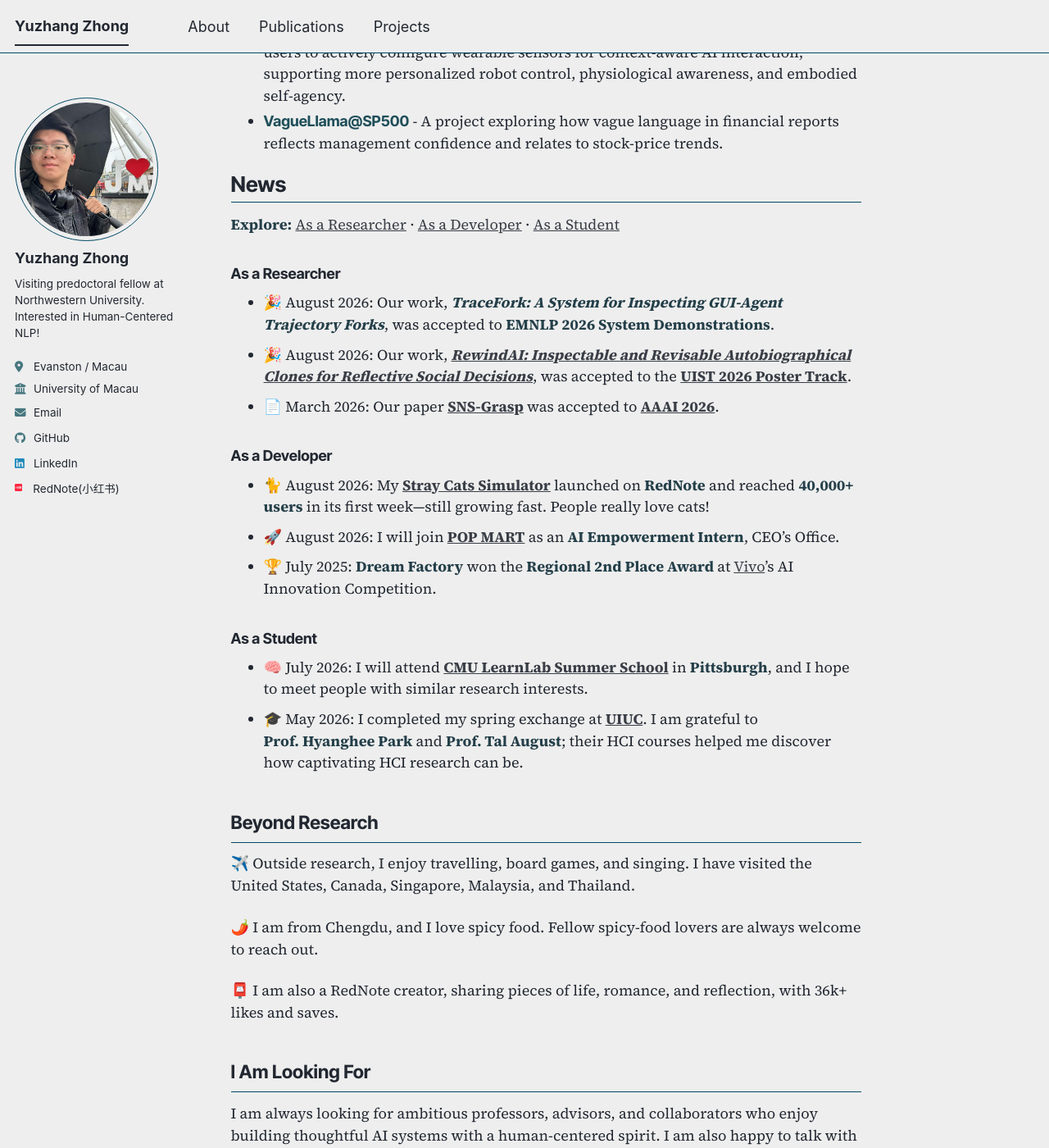
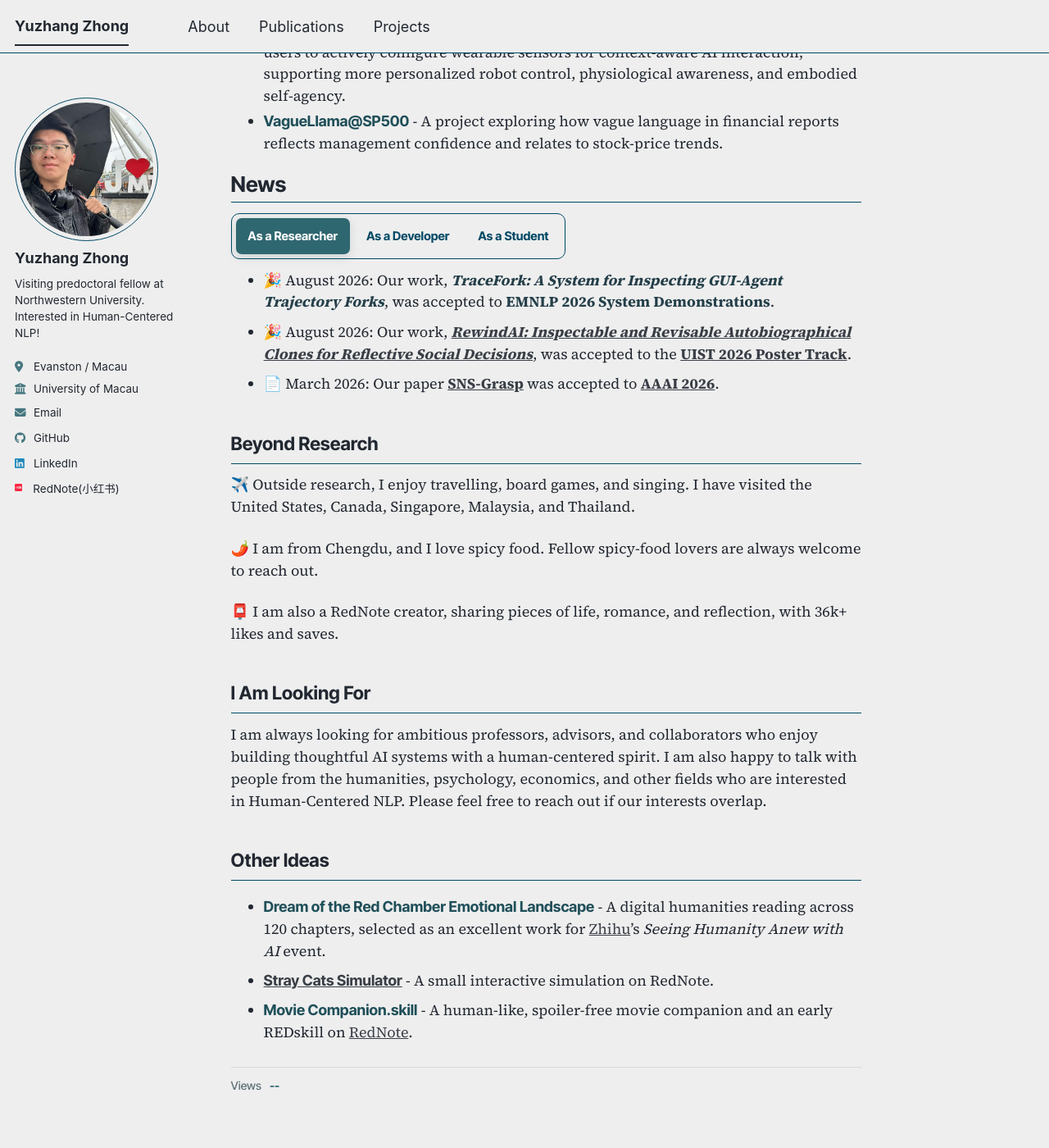
Before and after one commit to yuzhang-zhong/yuzhang-zhong.github.io, a Jekyll site: the page built from _pages/about.md, in a window 1280 px wide and 1400 px high, scrolled down 1158 px. Shown: the whole window at 82% size. Built offline with Jekyll 4.4.1, drawn with Linux system fonts in a browser that asks for light colours; comment, search, counter and statistics services are not loaded; a style sheet for code colours, icons or effects is not loaded.

Commit message:
Add switchable news tabs

```diff
--- a/_includes/head/custom.html
+++ b/_includes/head/custom.html
@@ -215,6 +215,59 @@
     line-height: 1.48;
   }
 
+  .news-tabs {
+    margin-top: 0.7rem;
+  }
+
+  .news-tabs__list {
+    display: flex;
+    flex-wrap: wrap;
+    gap: 0.3rem;
+    width: fit-content;
+    max-width: 100%;
+    padding: 0.28rem;
+    border: 1px solid var(--global-border-color);
+    border-radius: 10px;
+    background: var(--global-toc-bg-color);
+  }
+
+  .news-tabs__tab {
+    min-height: 44px;
+    padding: 0.52rem 0.82rem;
+    border: 0;
+    border-radius: 7px;
+    background: transparent;
+    color: var(--global-text-color-light);
+    font-family: var(--anthropic-sans);
+    font-size: 0.82rem;
+    font-weight: 700;
+    line-height: 1.1;
+    cursor: pointer;
+  }
+
+  .news-tabs__tab:hover {
+    color: var(--global-text-color);
+  }
+
+  .news-tabs__tab[aria-selected="true"] {
+    background: #2f6770;
+    color: #fff;
+    box-shadow: 0 4px 12px rgba(35, 73, 80, 0.16);
+  }
+
+  .news-tabs__tab:focus-visible {
+    outline: 3px solid rgba(47, 103, 112, 0.28);
+    outline-offset: 2px;
+  }
+
+  .news-tabs__panel {
+    padding-top: 0.05rem;
+  }
+
+  .news-tabs__panel[hidden] {
+    display: none;
+  }
+
   .project-directions {
     margin: 0.55rem 0 1.1rem;
   }
@@ -386,6 +439,14 @@
     .project-paper-card__thumb {
       max-width: 11rem;
     }
+
+    .news-tabs__list {
+      width: 100%;
+    }
+
+    .news-tabs__tab {
+      flex: 1 1 8rem;
+    }
   }
 
   #theme-toggle {
--- a/_pages/about.md
+++ b/_pages/about.md
@@ -53,24 +53,37 @@ Selected projects I have worked on or am currently developing:
 
 ## News
 
-<p class="news-index"><strong>Explore:</strong> <a href="#as-a-researcher">As a Researcher</a> · <a href="#as-a-developer">As a Developer</a> · <a href="#as-a-student">As a Student</a></p>
+<div class="news-tabs" data-news-tabs>
+  <div class="news-tabs__list" role="tablist" aria-label="News categories">
+    <button class="news-tabs__tab" type="button" role="tab" id="news-tab-researcher" aria-controls="news-panel-researcher" aria-selected="true">As a Researcher</button>
+    <button class="news-tabs__tab" type="button" role="tab" id="news-tab-developer" aria-controls="news-panel-developer" aria-selected="false" tabindex="-1">As a Developer</button>
+    <button class="news-tabs__tab" type="button" role="tab" id="news-tab-student" aria-controls="news-panel-student" aria-selected="false" tabindex="-1">As a Student</button>
+  </div>
 
-### As a Researcher
+  <div class="news-tabs__panel" id="news-panel-researcher" role="tabpanel" aria-labelledby="news-tab-researcher">
+    <ul>
+      <li>🎉 August 2026: Our work, <strong><em>TraceFork: A System for Inspecting GUI-Agent Trajectory Forks</em></strong>, was accepted to <strong>EMNLP 2026 System Demonstrations</strong>.</li>
+      <li>🎉 August 2026: Our work, <strong><a href="{{ base_path }}/portfolio/rewindai"><em>RewindAI: Inspectable and Revisable Autobiographical Clones for Reflective Social Decisions</em></a></strong>, was accepted to the <strong><a href="https://uist.acm.org/2026/cfp/#posters">UIST 2026 Poster Track</a></strong>.</li>
+      <li>📄 March 2026: Our paper <strong class="nowrap"><a href="{{ base_path }}/publication/2026-sns-grasp">SNS-Grasp</a></strong> was accepted to <strong class="nowrap"><a href="https://aaai.org/conference/aaai/aaai-26/">AAAI 2026</a></strong>.</li>
+    </ul>
+  </div>
 
-- 🎉 August 2026: Our work, <strong><em>TraceFork: A System for Inspecting GUI-Agent Trajectory Forks</em></strong>, was accepted to <strong>EMNLP 2026 System Demonstrations</strong>.
-- 🎉 August 2026: Our work, <strong><a href="{{ base_path }}/portfolio/rewindai"><em>RewindAI: Inspectable and Revisable Autobiographical Clones for Reflective Social Decisions</em></a></strong>, was accepted to the <strong><a href="https://uist.acm.org/2026/cfp/#posters">UIST 2026 Poster Track</a></strong>.
-- 📄 March 2026: Our paper <strong class="nowrap"><a href="{{ base_path }}/publication/2026-sns-grasp">SNS-Grasp</a></strong> was accepted to <strong class="nowrap"><a href="https://aaai.org/conference/aaai/aaai-26/">AAAI 2026</a></strong>.
+  <div class="news-tabs__panel" id="news-panel-developer" role="tabpanel" aria-labelledby="news-tab-developer" hidden>
+    <ul>
+      <li>🐈 August 2026: My <strong><a href="https://xhslink.cn/o/8ZPbU0fkkqT">Stray Cats Simulator</a></strong> launched on <strong>RedNote</strong> and reached <strong>40,000+ users</strong> in its first week—still growing fast. People really love cats!</li>
+      <li>🚀 August 2026: I will join <strong class="nowrap"><a href="https://www.popmart.com/">POP MART</a></strong> as an <strong class="nowrap">AI Empowerment Intern</strong>, CEO's Office.</li>
+      <li>🏆 July 2025: <strong class="nowrap">Dream Factory</strong> won the <strong>Regional 2nd Place Award</strong> at <a href="https://www.vivo.com/">Vivo</a>'s AI Innovation Competition.</li>
+    </ul>
+  </div>
 
-### As a Developer
+  <div class="news-tabs__panel" id="news-panel-student" role="tabpanel" aria-labelledby="news-tab-student" hidden>
+    <ul>
+      <li>🧠 July 2026: I will attend <strong class="nowrap"><a href="https://learnlab.org/learnlab-summer-school/">CMU LearnLab Summer School</a></strong> in <strong class="nowrap">Pittsburgh</strong>, and I hope to meet people with similar research interests.</li>
+      <li>🎓 May 2026: I completed my spring exchange at <strong class="nowrap"><a href="https://illinois.edu/">UIUC</a></strong>. I am grateful to <strong class="nowrap">Prof.&nbsp;Hyanghee&nbsp;Park</strong> and <strong class="nowrap">Prof.&nbsp;Tal&nbsp;August</strong>; their HCI courses helped me discover how captivating HCI research can be.</li>
+    </ul>
+  </div>
+</div>
 
-- 🐈 August 2026: My <strong><a href="https://xhslink.cn/o/8ZPbU0fkkqT">Stray Cats Simulator</a></strong> launched on <strong>RedNote</strong> and reached <strong>40,000+ users</strong> in its first week—still growing fast. People really love cats!
-- 🚀 August 2026: I will join <strong class="nowrap"><a href="https://www.popmart.com/">POP MART</a></strong> as an <strong class="nowrap">AI Empowerment Intern</strong>, CEO's Office.
-- 🏆 July 2025: <strong class="nowrap">Dream Factory</strong> won the <strong>Regional 2nd Place Award</strong> at <a href="https://www.vivo.com/">Vivo</a>'s AI Innovation Competition.
-
-### As a Student
-
-- 🧠 July 2026: I will attend <strong class="nowrap"><a href="https://learnlab.org/learnlab-summer-school/">CMU LearnLab Summer School</a></strong> in <strong class="nowrap">Pittsburgh</strong>, and I hope to meet people with similar research interests.
-- 🎓 May 2026: I completed my spring exchange at <strong class="nowrap"><a href="https://illinois.edu/">UIUC</a></strong>. I am grateful to <strong class="nowrap">Prof.&nbsp;Hyanghee&nbsp;Park</strong> and <strong class="nowrap">Prof.&nbsp;Tal&nbsp;August</strong>; their HCI courses helped me discover how captivating HCI research can be.
 </section>
 
 <h2 id="beyond-research">Beyond Research</h2>
```
Also changed, not shown: _includes/footer/custom.html (+50 -0 lines).
